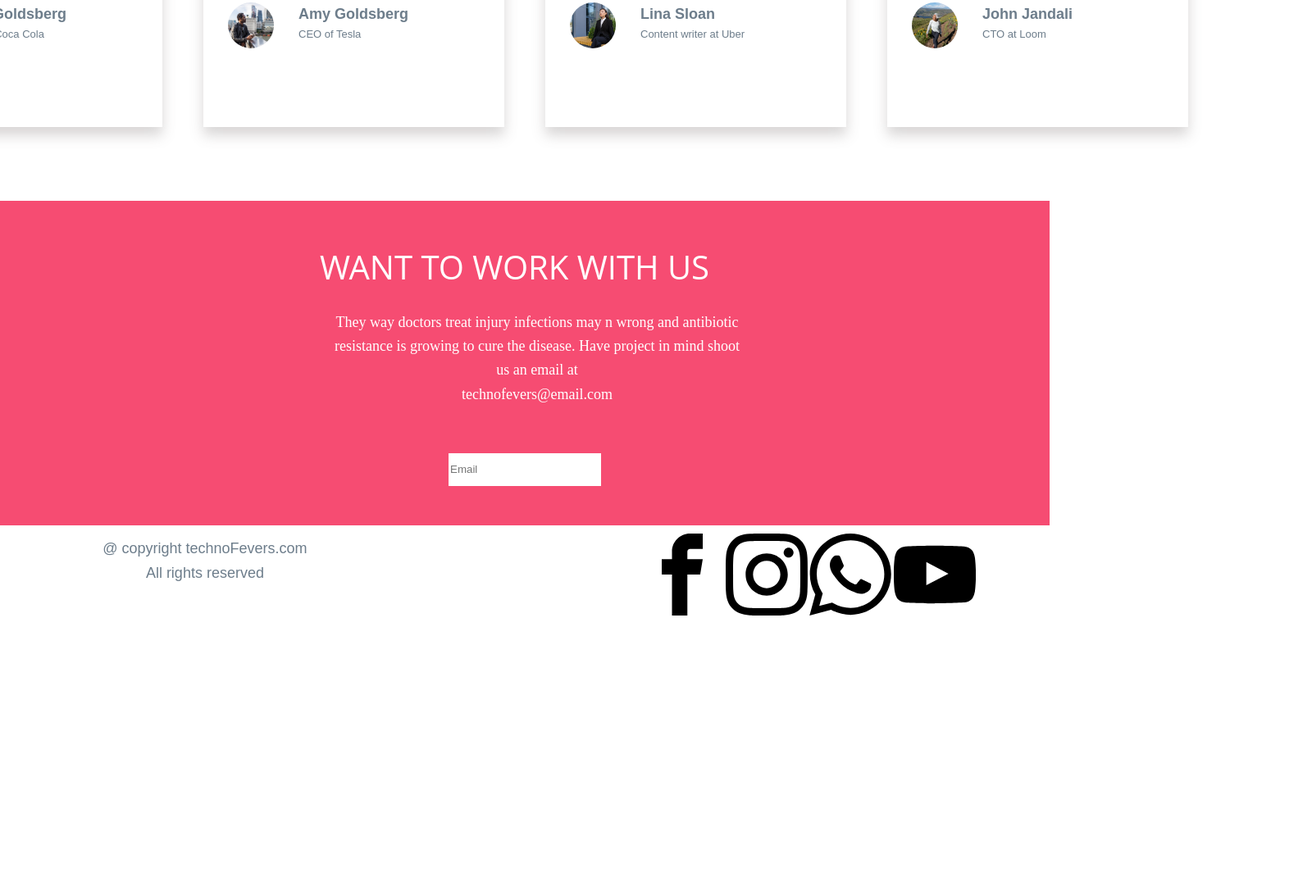
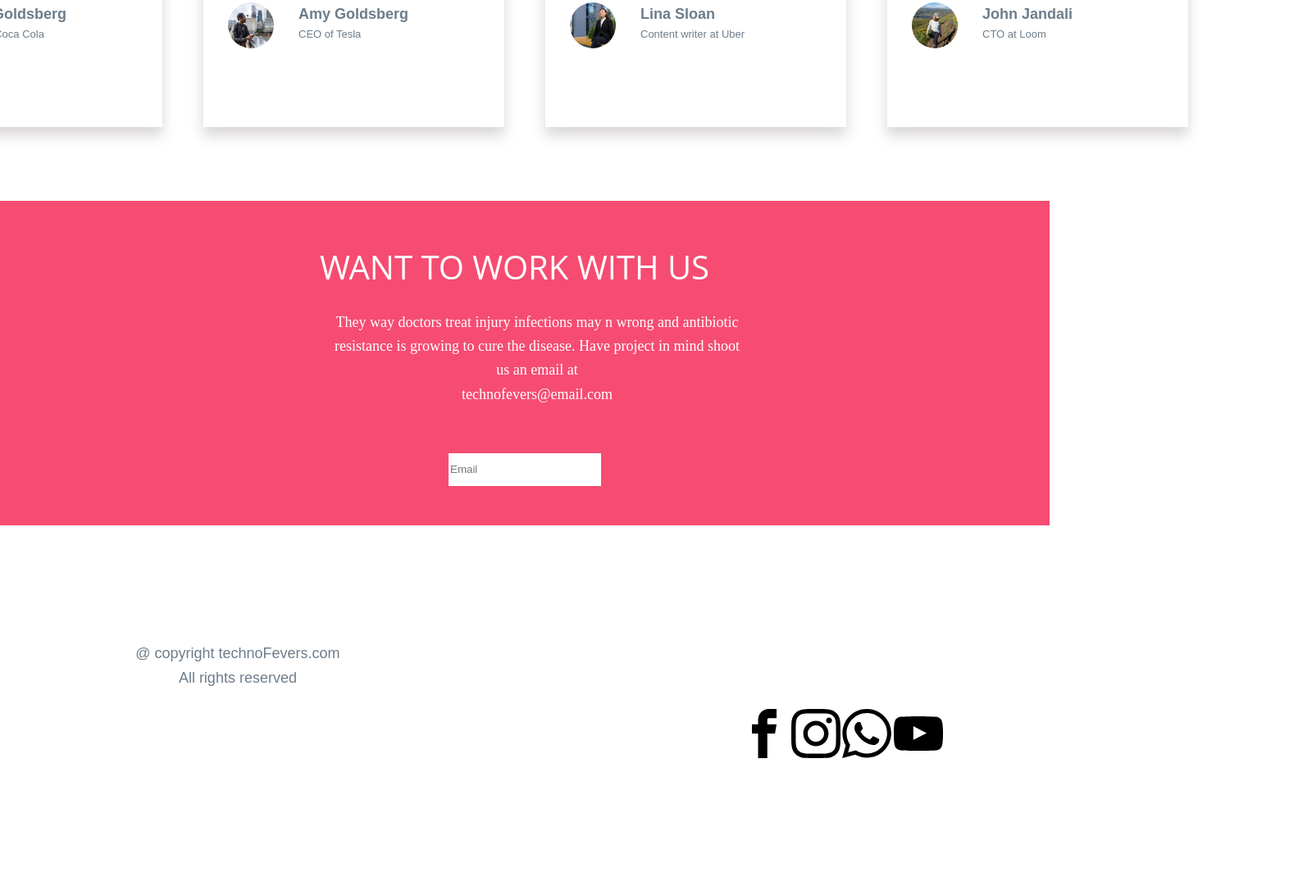
Before and after one commit to possibleworks-internship/porject_css_flex_kartheek.github.io, a website: page index.html in a window 1280 px wide. Shown: the part 5057-6149 px from the top of the page at 82% size, 1600 px wide, since content can reach past the window. Before the commit the page ends 6021 px from the top, so only its background shows below. Drawn offline with Linux system fonts and the light colour scheme.

Commit message:
files sre modified

```diff
--- a/sass/_footer.scss
+++ b/sass/_footer.scss
@@ -14,14 +14,15 @@
     text-align: center;
     font-size: 30px;
     color: #553D67;
+    margin-top: 20%;
 }
 .footer_logo{
     align-self: flex-start;
 }
 .footer_logo_1{
     svg{
-    height:120px ;
-    width: 100px;
-    grid-gap:50px;
-    }
+    height:60px ;
+    width: 60px;
+    margin-top: 90%;
+   }
 }
--- a/sass/_instant2.scss
+++ b/sass/_instant2.scss
@@ -6,7 +6,7 @@
     justify-content: center;
     height:58rem;
     width: 100%;
-    background: linear-gradient(0deg, rgba(109, 83, 87, 0.5), rgba(109, 83, 87, 0.5)),url(/img/pexels-jeshootscom-442574.jpg);
+    background: linear-gradient(0deg, rgba(109, 83, 87, 0.5), rgba(109, 83, 87, 0.5)),url(img/pexels-jeshootscom-442574.jpg);
     opacity: 0.8;
     background-size: cover;
     position: relative;
--- a/sass/_meet7.scss
+++ b/sass/_meet7.scss
@@ -31,7 +31,7 @@
     text-align: center;
     color: #553d67;
     margin: 70px;
-    margin-left: 950px;
+    margin-left: 850px;
     /*height:60px;
     width:423px;
     font-weight: 400;
```
Also changed, not shown: css.css.
